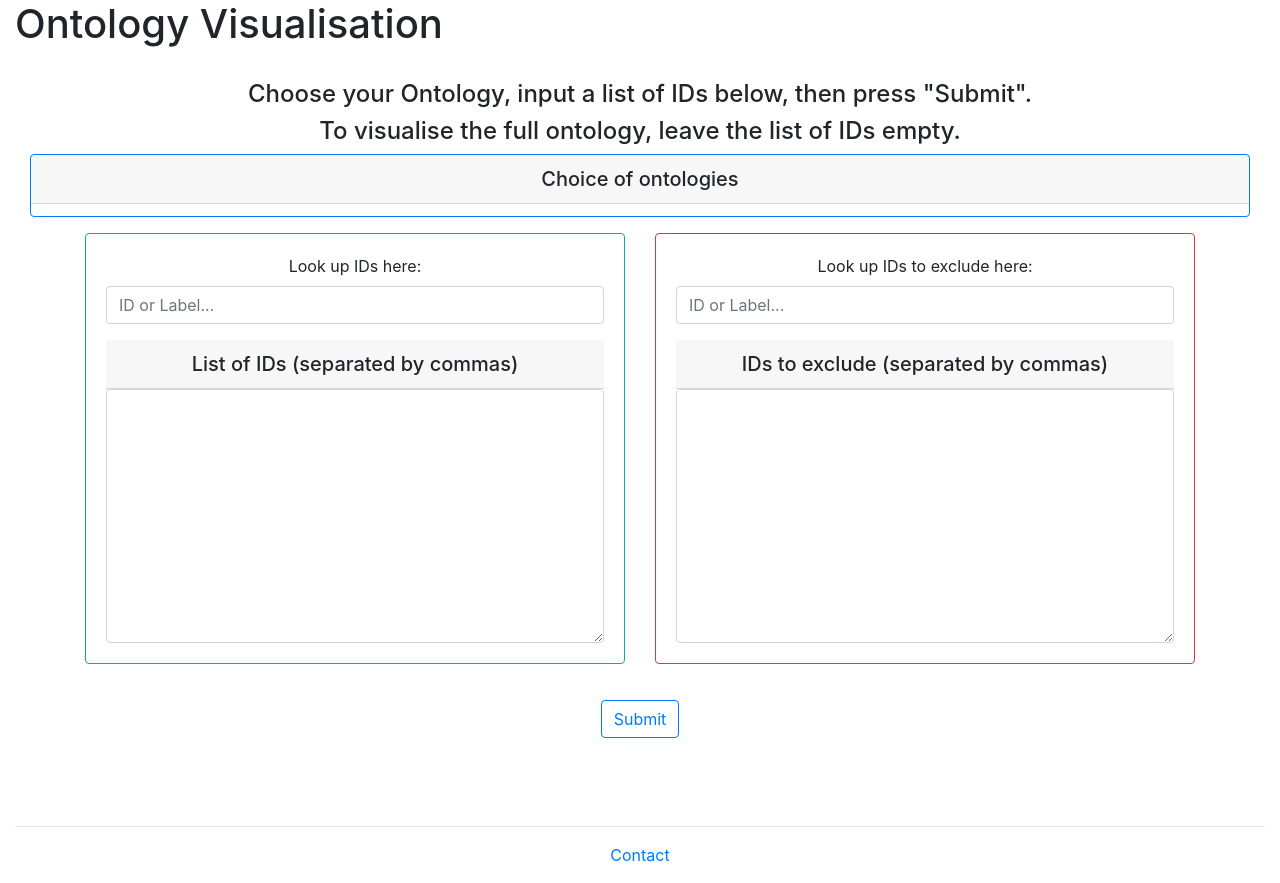
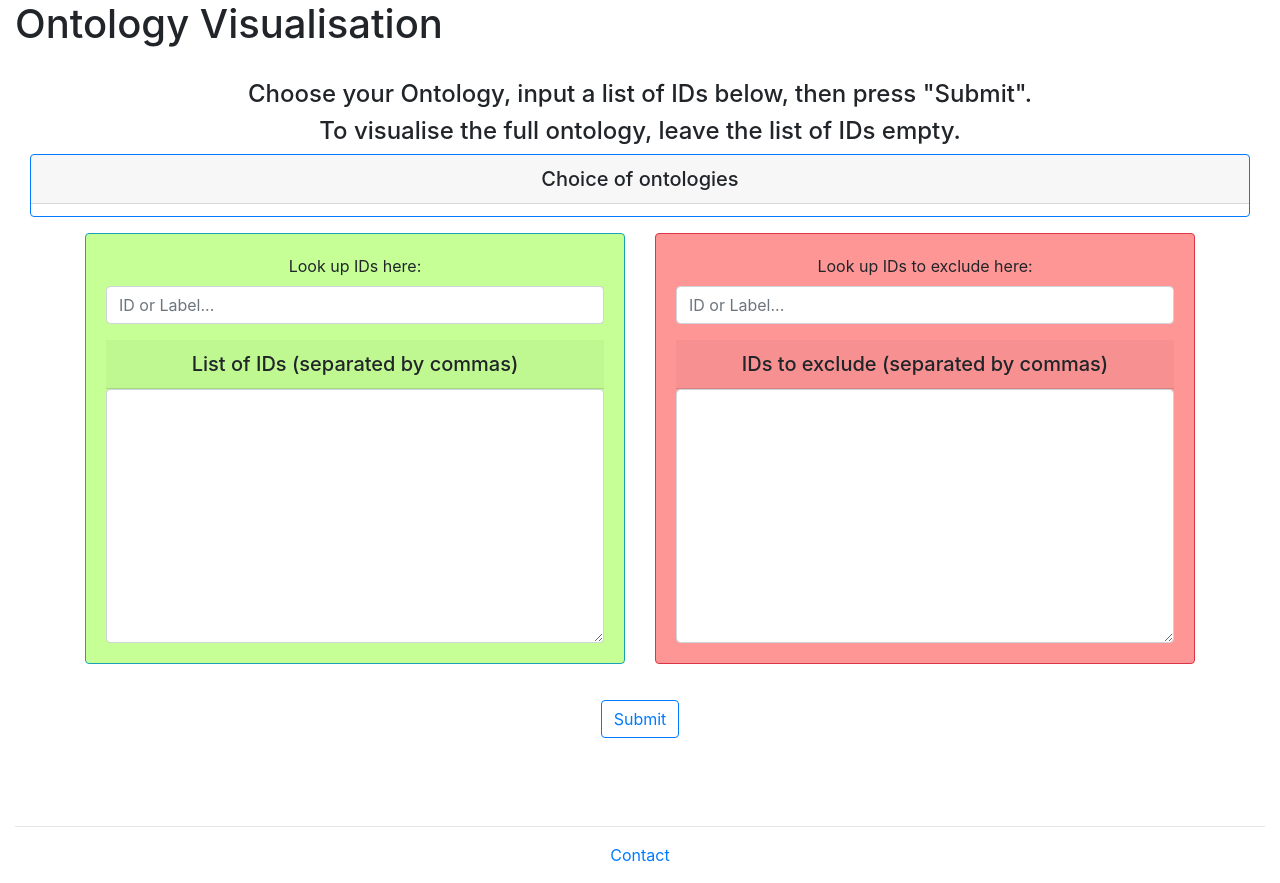
Before and after one commit to ontology-tools/onto-vis, a Flask app: page / in a window 1280 px wide. Run offline with Flask 2, Linux system fonts and the light colour scheme; some libraries are stand-ins or nearby versions.

Commit message:
background colours for cards
Signed-off-by: Tom <tomjuggler@gmail.com>

```diff
--- a/templates/index.html
+++ b/templates/index.html
@@ -55,6 +55,14 @@
       overflow: hidden;
       margin-top: .5em;
       margin-right: .5em;
+    }
+
+    .background-pale-green{
+      background-color: rgba(115, 255, 0, 0.411);
+    }
+
+    .background-pale-red{
+      background-color: rgba(255, 0, 0, 0.411);
     }
 
 
@@ -115,7 +123,7 @@
       <div class="row">
 
         <div class="col">
-          <div class="card border-info mb-3">
+          <div class="card background-pale-green border-info mb-3">
             <div class="card-body">
               <label for="search-replace" class="control-label">Look up IDs here:</label>
               <input class="form-control bs-autocomplete" id="search-replace" value="" placeholder="ID or Label..." type="text"
@@ -138,7 +146,7 @@
 
 
         <div class="col">
-          <div class="card border-danger mb-3">
+          <div class="card background-pale-red border-danger mb-3">
             <div class="card-body">
               <label for="search-replace2" class="control-label">Look up IDs to exclude here:</label>
               <input class="form-control bs-autocomplete2" id="search-replace2" value="" placeholder="ID or Label..." type="text"
```
